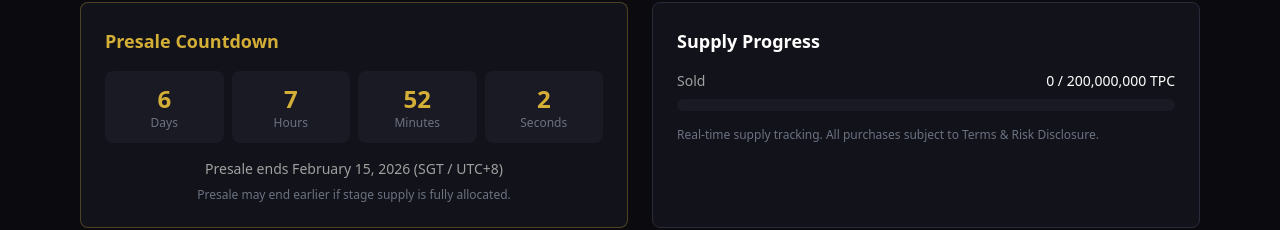
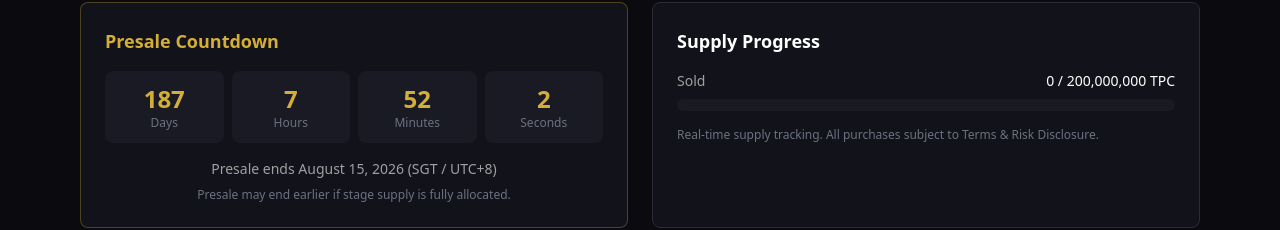
Before and after one commit to tpcglobalcommunity/tpcnew, a Next.js app: page /presale in a window 1280 px wide. Shown: the part 348-578 px from the top of the page. Built offline with nearby package versions, Linux system fonts and the light colour scheme.

Commit message:
Update countdown to 6 months (August 15, 2026)

```diff
--- a/src/app/(public)/presale/page.tsx
+++ b/src/app/(public)/presale/page.tsx
@@ -50,7 +50,7 @@ export default function PresalePage() {
           <div className="grid md:grid-cols-2 gap-6 mb-12">
             <PremiumCard variant="gold">
               <h3 className="text-lg font-semibold mb-4 text-[#d4af37]">Presale Countdown</h3>
-              <CountdownTimer targetDate="2026-02-15T00:00:00+08:00" />
+              <CountdownTimer targetDate="2026-08-15T00:00:00+08:00" />
             </PremiumCard>
 
             <PremiumCard>
```
Also changed, not shown: 1 other file (tests, documents, lock files or other folders).
